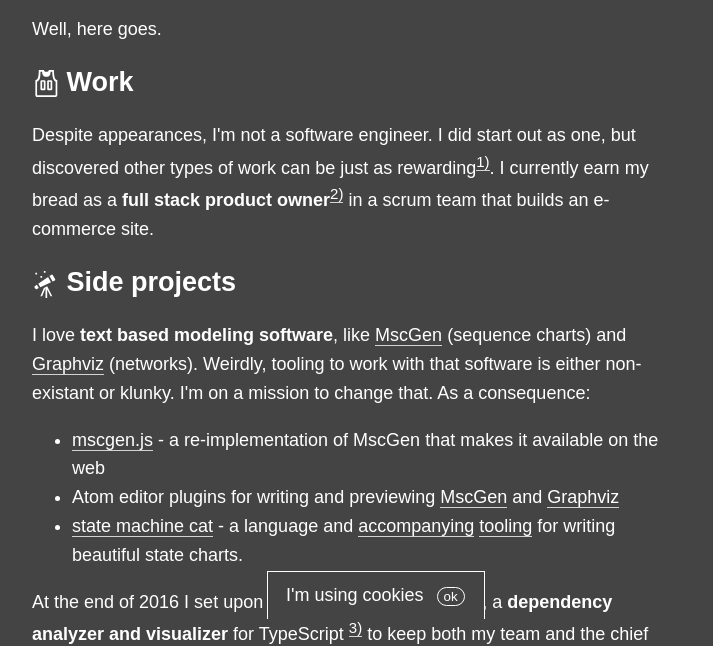
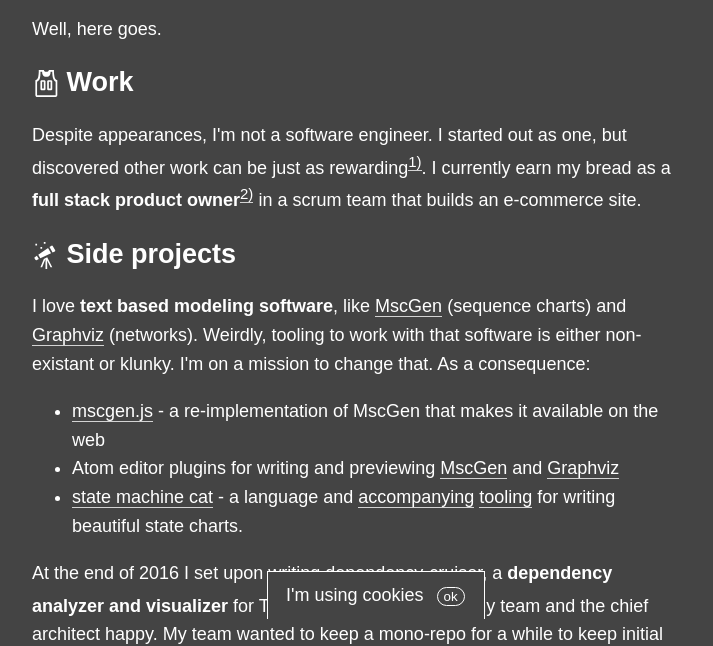
Before and after one commit to sverweij/sverweij.github.io, a website: page index.html in a window 1280 px wide. Shown: the part 181-827 px from the top of the page, without its empty margins (283-996 px from the left). Drawn offline with Linux system fonts and the light colour scheme.

Commit message:
:book: copy tweak

```diff
--- a/index.html
+++ b/index.html
@@ -68,11 +68,11 @@
     <svg class="h2__svg--inline" aria-hidden="true" viewBox="0 0 14 16" version="1.1"><path fill-rule="evenodd" d="M4.5 6l-.5.5v5l.5.5h2l.5-.5v-5L6.5 6h-2zM6 11H5V7h1v4zm6.27-7.25C12.05 2.37 11.96 1.12 12 0H9.02c0 .27-.13.48-.39.69-.25.2-.63.3-1.13.3-.5 0-.88-.09-1.13-.3-.23-.2-.36-.42-.36-.69H3c.05 1.13-.03 2.38-.25 3.75C2.55 5.13 1.95 5.88 1 6v9c.02.27.11.48.31.69.2.21.42.3.69.31h11c.27-.02.48-.11.69-.31.21-.2.3-.42.31-.69V6c-.95-.13-1.53-.88-1.75-2.25h.02zM13 15H2V7c.89-.5 1.48-1.25 1.72-2.25S4.03 2.5 4 1h1c-.02.78.16 1.47.52 2.06.36.58 1.02.89 2 .94.98-.02 1.64-.33 2-.94.36-.59.5-1.28.48-2.06h1c.02 1.42.13 2.55.33 3.38.2.81.69 2 1.67 2.63v8V15zM8.5 6l-.5.5v5l.5.5h2l.5-.5v-5l-.5-.5h-2zm1.5 5H9V7h1v4z"></path></svg>
     Work</h2>
   <p>
-    Despite appearances, I'm not a software engineer. I did start out as
-    one, but discovered other types of work can be just as
+    Despite appearances, I'm not a software engineer. I started out as
+    one, but discovered other work can be just as
     rewarding<sup><a href="#just-as-rewarding">1)</a></sup>. I currently earn my bread as a
-    <strong>full stack product owner</strong><sup><a href="#full-stack-product-owner">2)</a></sup> in a scrum team that
-    builds an e-commerce site.
+    <strong>full stack product owner</strong><sup><a href="#full-stack-product-owner">2)</a></sup>
+    in a scrum team that builds an e-commerce site.
   </p>
 
   <h2>
--- a/service-worker.js
+++ b/service-worker.js
@@ -37,7 +37,7 @@
 /* eslint-disable indent, no-unused-vars, no-multiple-empty-lines, max-nested-callbacks, space-before-function-paren, quotes, comma-spacing */
 'use strict';
 
-var precacheConfig = [["assets/mug.jpg","08ff44b1a09d599698aff8a8820bed50"],["favicon.ico","3d6917fb5671861bef10e62ee987f4a3"],["index.html","ac84c4043e012144756a107df13e9ee2"],["manifest.json","22d5cc2a9a08c2c5c6dac554321b6876"]];
+var precacheConfig = [["assets/mug.jpg","08ff44b1a09d599698aff8a8820bed50"],["favicon.ico","3d6917fb5671861bef10e62ee987f4a3"],["index.html","edc99a6177c17b3e8fb06c0adbc1f913"],["manifest.json","22d5cc2a9a08c2c5c6dac554321b6876"]];
 var cacheName = 'sw-precache-v3-sw-precache-' + (self.registration ? self.registration.scope : '');
 
 
```
